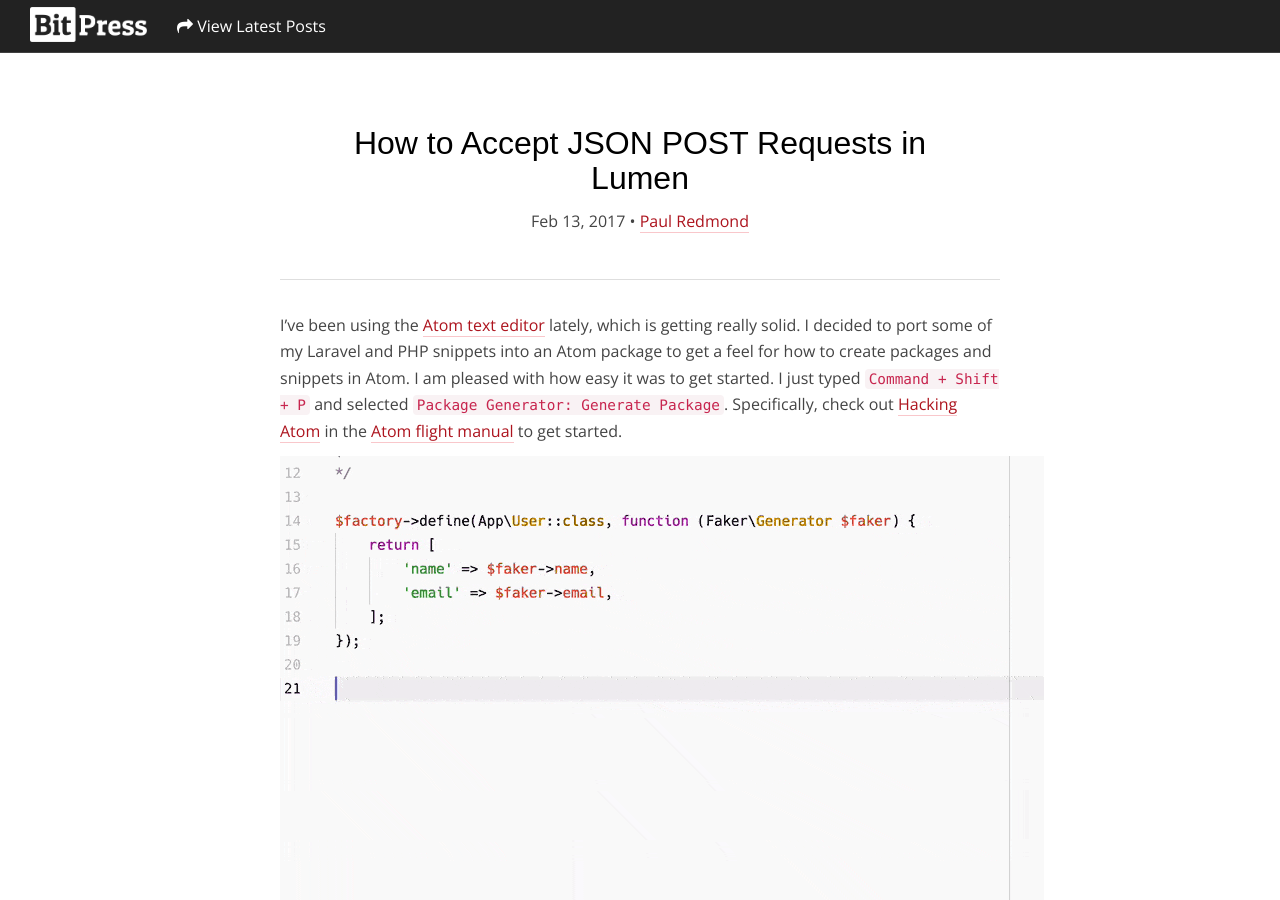
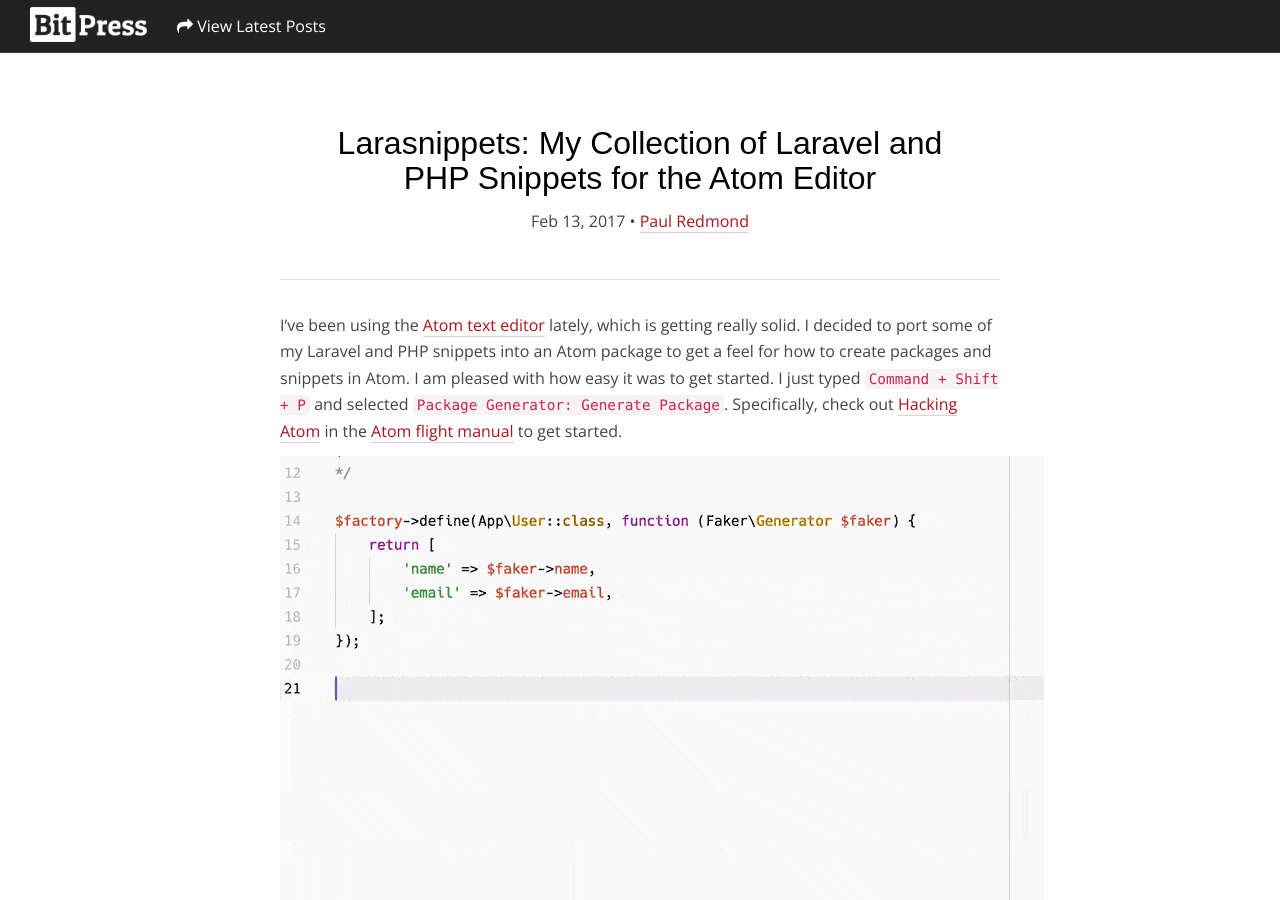
Before and after one commit to bitpressio/bitpressio.github.io, a Jekyll site: the page built from _posts/2017-02-13-larasnippets-atom-plugin.markdown, in a window 1280 px wide and 900 px high. Built offline with Jekyll 4.4.1, drawn with Linux system fonts in a browser that asks for light colours; some web fonts are replaced; comment, search, counter and statistics services are not loaded.

Commit message:
Fix the title

```diff
--- a/_posts/2017-02-13-larasnippets-atom-plugin.markdown
+++ b/_posts/2017-02-13-larasnippets-atom-plugin.markdown
@@ -1,6 +1,6 @@
 ---
 layout: post
-title:  "How to Accept JSON POST Requests in Lumen"
+title:  "Larasnippets: My Collection of Laravel and PHP Snippets for the Atom Editor"
 date:   2017-02-13 16:51:00 -0700
 author: Paul Redmond
 categories: php laravel
```
